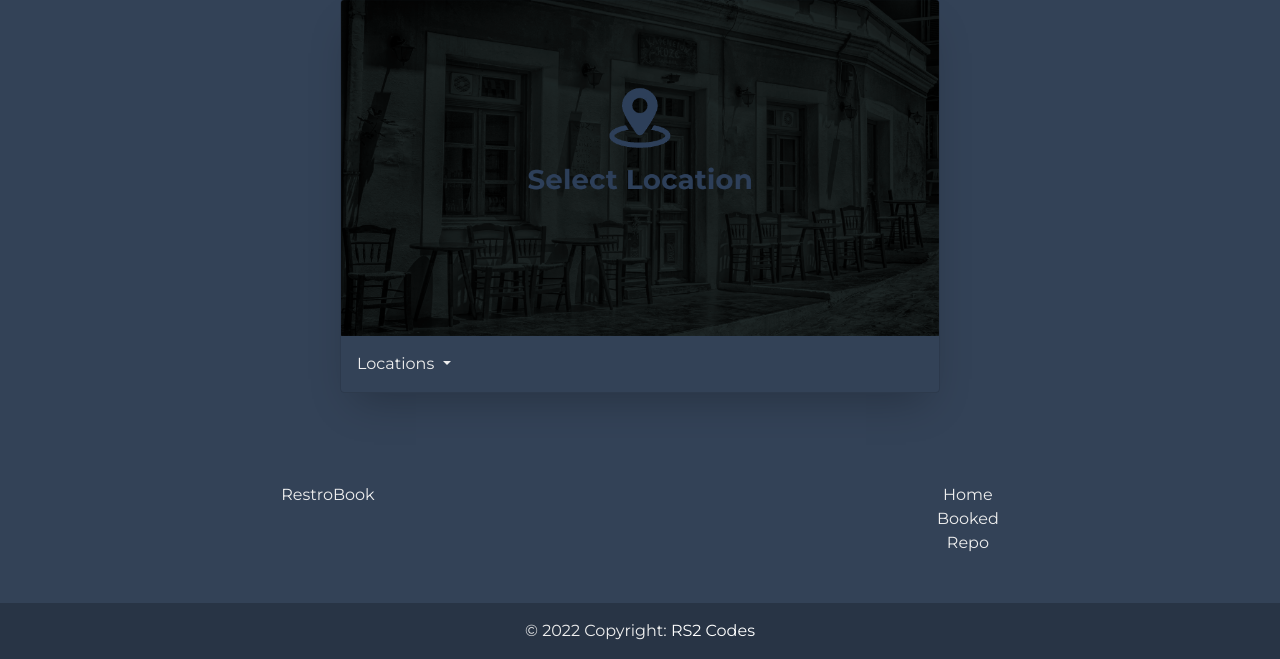
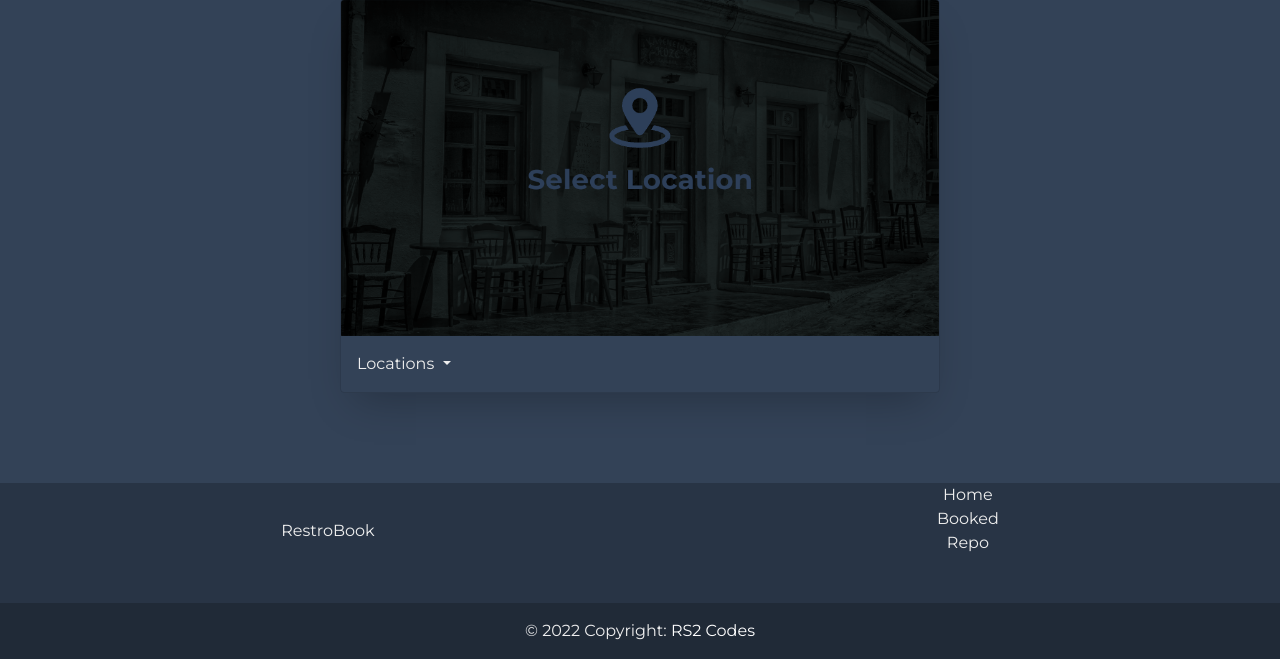
Before and after one commit to RS2-Codes/RestroBook, a PHP site: page / in a window 1280 px wide. Shown: the part 141-800 px from the top of the page. Run offline with PHP 8.4, Linux system fonts and the light colour scheme; data comes from the database, SQL or seed files in the repository.

Commit message:
Latest files

```diff
--- a/assets/footer.php
+++ b/assets/footer.php
@@ -1,6 +1,6 @@
-<footer class="fixed-bottom">
-    <div class="row justify-content-center">
-        <div class="col-md text-center custom-foot-css">
+<footer class="fixed-bottom custom-footer-css" style="background-color: rgba(0, 0, 0, 0.2)">
+    <div class="row justify-content-center custom-footer-inner">
+        <div class="col-md text-center custom-foot-css align-items">
             <div class="footer-site-logo mb-4">
                 <a href="#">RestroBook</a>
             </div>
--- a/css/style.css
+++ b/css/style.css
@@ -34,6 +34,9 @@ body {
     align-content: center;
 }
 
+.align-items{
+    align-items: center;
+}
 
 .nav-link {
     color: var(--main-text-color);
```
Also changed, not shown: backend.txt (+16 -0 lines), images/product_1.png (deleted), images/rb1.png (deleted), images/rb2.png (deleted), images/siddhi.jpg (deleted).
